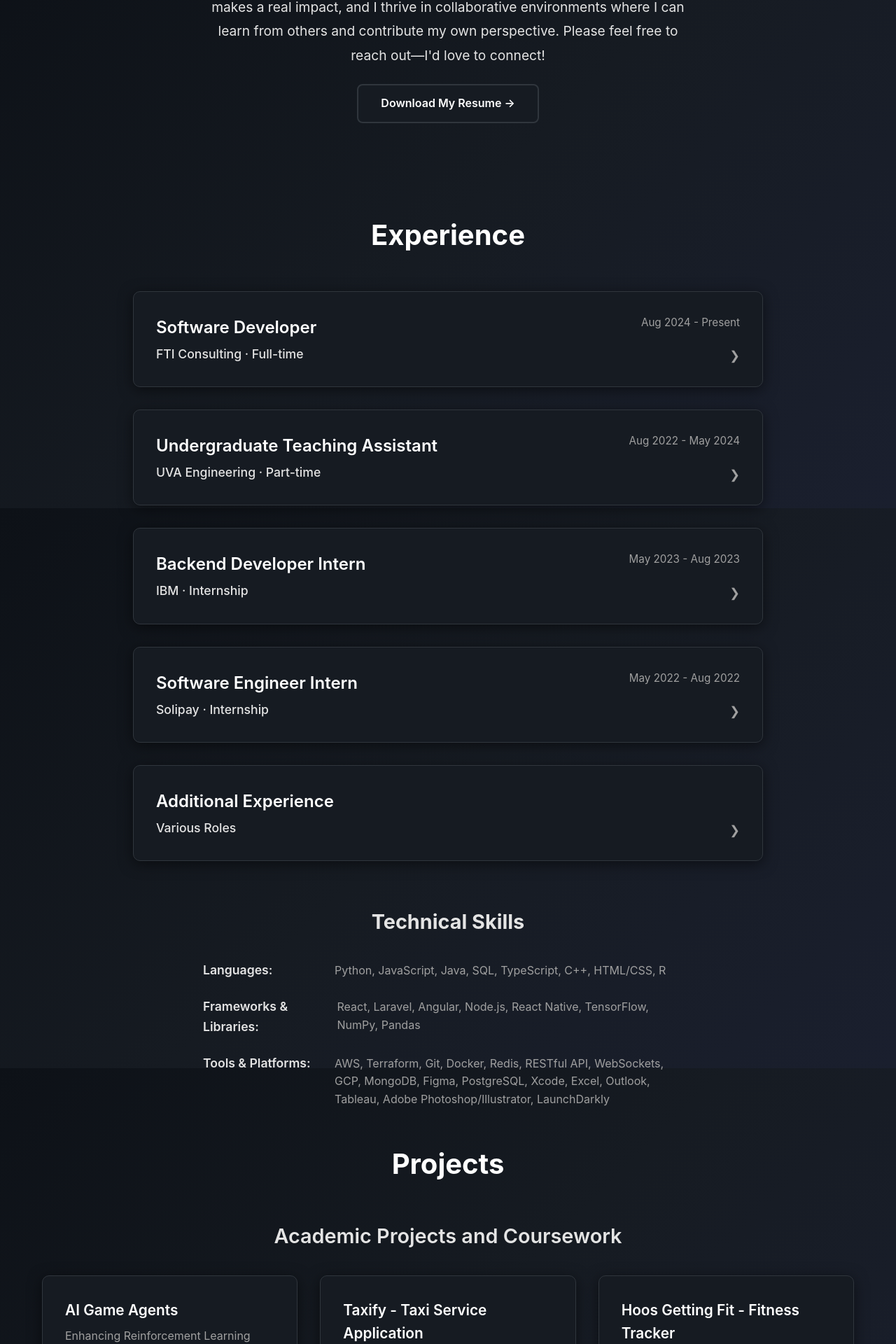
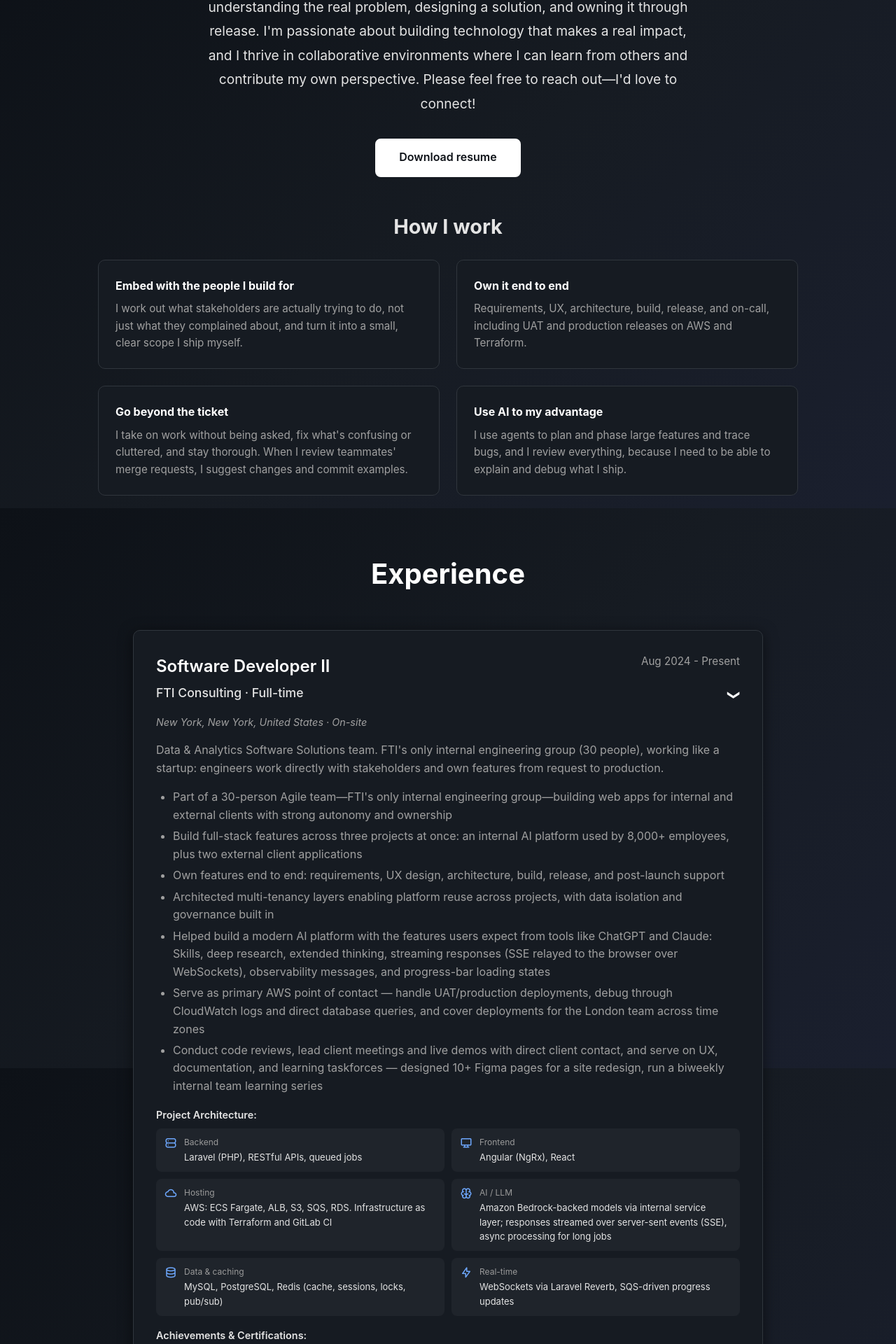
Before and after one commit to lizatrundle/lizatrundle.github.io, a React (Vite) app: page / in a window 1280 px wide. Shown: the part 874-2794 px from the top of the page at 70% size. Built offline with nearby package versions, Linux system fonts and the light colour scheme.

Commit message:
#updates

```diff
--- a/src/App.jsx
+++ b/src/App.jsx
@@ -3,6 +3,7 @@ import Header from './components/Header'
 import About from './components/About'
 import Education from './components/Education'
 import Experience from './components/Experience'
+import Work from './components/Work'
 import Projects from './components/Projects'
 import BeyondCode from './components/BeyondCode'
 import Contact from './components/Contact'
@@ -15,13 +16,14 @@ function App() {
       <main>
         <About />
         <Experience />
+        <Work />
         <Projects />
         <Education />
         <BeyondCode />
         <Contact />
       </main>
       <footer>
-        <p>&copy; 2026 My Portfolio. All rights reserved.</p>
+        <p>&copy; {new Date().getFullYear()} Liza Trundle</p>
       </footer>
     </div>
   )
--- a/src/components/About.css
+++ b/src/components/About.css
@@ -74,3 +74,72 @@
     font-size: 1.1rem;
   }
 }
+
+
+.eyebrow {
+  text-align: center;
+  text-transform: uppercase;
+  letter-spacing: 0.12em;
+  font-size: 0.8rem;
+  color: var(--text-secondary);
+  margin-bottom: 0.5rem;
+}
+
+.cta-row {
+  display: flex;
+  flex-wrap: wrap;
+  justify-content: center;
+  gap: 1rem;
+  margin: 2rem 0 3rem;
+}
+
+.cta-row .resume-link {
+  margin: 0;
+}
+
+.resume-link.primary {
+  background: var(--primary-color);
+  color: var(--bg-primary);
+  border-color: var(--primary-color);
+}
+
+.resume-link.primary:hover {
+  background: var(--secondary-color);
+}
+
+.about-subhead {
+  text-align: center;
+  font-size: 1.8rem;
+  color: var(--secondary-color);
+  margin-bottom: 1.5rem;
+}
+
+.strengths-grid {
+  display: flex;
+  flex-wrap: wrap;
+  justify-content: center;
+  gap: 1.5rem;
+  max-width: 1000px;
+  margin: 0 auto;
+}
+
+.strength-card {
+  flex: 0 1 calc((100% - 1.5rem) / 2);
+  min-width: 260px;
+  background: var(--bg-secondary);
+  border: 1px solid var(--border-color);
+  border-radius: 10px;
+  padding: 1.5rem;
+}
+
+.strength-card h4 {
+  color: var(--primary-color);
+  margin-bottom: 0.5rem;
+}
+
+.strength-card p {
+  color: var(--text-secondary);
+  font-size: 0.95rem;
+}
+
+.about .intro + .intro { margin-top: 1rem; }
--- a/src/components/About.jsx
+++ b/src/components/About.jsx
@@ -1,5 +1,24 @@
 import React from 'react'
 import './About.css'
+
+const strengths = [
+  {
+    title: 'Embed with the people I build for',
+    text: 'I work out what stakeholders are actually trying to do, not just what they complained about, and turn it into a small, clear scope I ship myself.'
+  },
+  {
+    title: 'Own it end to end',
+    text: 'Requirements, UX, architecture, build, release, and on-call, including UAT and production releases on AWS and Terraform.'
+  },
+  {
+    title: 'Go beyond the ticket',
+    text: "I take on work without being asked, fix what's confusing or cluttered, and stay thorough. When I review teammates' merge requests, I suggest changes and commit examples."
+  },
+  {
+    title: 'Use AI to my advantage',
+    text: 'I use agents to plan and phase large features and trace bugs, and I review everything, because I need to be able to explain and debug what I ship.'
+  }
+]
 
 function About() {
   return (
@@ -8,11 +27,24 @@ function About() {
         <img src="/profile-photo.jpg" alt="Liza Trundle" className="profile-photo" />
         <h2>About Me</h2>
         <p className="intro">
-         Hi! My name is Elizabeth (Liza) Trundle, and I'm a software developer currently working in New York City. Originally from Charlottesville, Virginia, I graduated from the University of Virginia in 2024 with a degree in Computer Science and Data Science, and I've spent the past two years working as a full-stack software engineer. I approach software development with both creativity and dedication, whether I'm designing elegant solutions or tackling complex technical challenges. I'm passionate about building technology that makes a real impact, and I thrive in collaborative environments where I can learn from others and contribute my own perspective. Please feel free to reach out—I'd love to connect!
+          My name is Liza Trundle, and I'm a software developer currently working in New York City. Originally from Charlottesville, Virginia, I graduated from the University of Virginia in 2024 with a degree in Computer Science and a minor in Data Science, and I've spent the past two years as a full-stack software engineer building an internal AI platform and client-facing products. I approach software development with both creativity and dedication, and I'm at my best working directly with the people who use what I build: understanding the real problem, designing a solution, and owning it through release. I'm passionate about building technology that makes a real impact, and I thrive in collaborative environments where I can learn from others and contribute my own perspective. Please feel free to reach out—I'd love to connect!
         </p>
-        <a href="/Resume2026.pdf" download="Liza_Trundle_Resume_2026.pdf" className="resume-link">
-          Download My Resume →
-        </a>
+
+        <div className="cta-row">
+          <a href="/Resume2026.pdf" download="Liza_Trundle_Resume_2026.pdf" className="resume-link primary">
+            Download resume
+          </a>
+        </div>
+
+        <h3 className="about-subhead">How I work</h3>
+        <div className="strengths-grid">
+          {strengths.map(s => (
+            <div key={s.title} className="strength-card">
+              <h4>{s.title}</h4>
+              <p>{s.text}</p>
+            </div>
+          ))}
+        </div>
       </div>
     </section>
   )
--- a/src/components/Experience.jsx
+++ b/src/components/Experience.jsx
@@ -2,7 +2,7 @@ import React, { useState } from 'react'
 import './Experience.css'
 
 function Experience() {
-  const [openCards, setOpenCards] = useState(new Set())
+  const [openCards, setOpenCards] = useState(new Set([1]))
 
   const toggleCard = (id) => {
     setOpenCards(prev => {
@@ -16,34 +16,35 @@ function Experience() {
     {
       id: 1,
       company: "FTI Consulting",
-      role: "Software Developer",
+      role: "Software Developer II",
       type: "Full-time",
       dates: "Aug 2024 - Present",
       location: "New York, New York, United States · On-site",
-      description: "Forensic Litigation and Consulting Department, Data & Analytics Software Solutions Team",
+      description: "Data & Analytics Software Solutions team. FTI's only internal engineering group (30 people), working like a startup: engineers work directly with stakeholders and own features from request to production.",
       responsibilities: [
         "Part of a 30-person Agile team—FTI's only internal engineering group—building web apps for internal and external clients with strong autonomy and ownership",
         "Build full-stack features across three projects at once: an internal AI platform used by 8,000+ employees, plus two external client applications",
+        "Own features end to end: requirements, UX design, architecture, build, release, and post-launch support",
         "Architected multi-tenancy layers enabling platform reuse across projects, with data isolation and governance built in",
-        "Helped build a modern AI platform with the features users expect from tools like ChatGPT and Claude: Skills, deep research, extended thinking, streaming responses, observability messages, and progress-bar loading states",
+        "Helped build a modern AI platform with the features users expect from tools like ChatGPT and Claude: Skills, deep research, extended thinking, streaming responses (SSE relayed to the browser over WebSockets), observability messages, and progress-bar loading states",
         "Serve as primary AWS point of contact — handle UAT/production deployments, debug through CloudWatch logs and direct database queries, and cover deployments for the London team across time zones",
-        "Conduct code reviews, attend client meetings with direct client contact, and serve on UX, documentation, and learning taskforces — designed 10+ Figma pages for a site redesign, run a biweekly internal team learning series"
+        "Conduct code reviews, lead client meetings and live demos with direct client contact, and serve on UX, documentation, and learning taskforces — designed 10+ Figma pages for a site redesign, run a biweekly internal team learning series"
       ],
       architecture: [
-        { label: "Backend", value: "Laravel (PHP), RESTful APIs", icon: "ti-server" },
-        { label: "Frontend", value: "Angular, React", icon: "ti-device-desktop" },
-        { label: "Hosting", value: "AWS (EC2, S3, SQS) — infrastructure managed with Terraform", icon: "ti-cloud" },
-        { label: "AI / LLM", value: "Amazon Bedrock, async query processing", icon: "ti-brain" },
-        { label: "Data & caching", value: "MySQL, PostgreSQL, Redis (cache, sessions, pub/sub)", icon: "ti-database" },
-        { label: "Real-time", value: "WebSockets via Laravel Reverb", icon: "ti-bolt" }
+        { label: "Backend", value: "Laravel (PHP), RESTful APIs, queued jobs", icon: "ti-server" },
+        { label: "Frontend", value: "Angular (NgRx), React", icon: "ti-device-desktop" },
+        { label: "Hosting", value: "AWS: ECS Fargate, ALB, S3, SQS, RDS. Infrastructure as code with Terraform and GitLab CI", icon: "ti-cloud" },
+        { label: "AI / LLM", value: "Amazon Bedrock-backed models via internal service layer; responses streamed over server-sent events (SSE), async processing for long jobs", icon: "ti-brain" },
+        { label: "Data & caching", value: "MySQL, PostgreSQL, Redis (cache, sessions, locks, pub/sub)", icon: "ti-database" },
+        { label: "Real-time", value: "WebSockets via Laravel Reverb, SQS-driven progress updates", icon: "ti-bolt" }
       ],
       certifications: [
-        "Led Lightning Talks taskforce—organized speakers, introduced new topics, and hosted sessions",
+        "Led the Lightning Talks taskforce: organized speakers, introduced topics, and hosted sessions",
         "Professional development: Public Speaking, Project Management, and Figma courses",
         "How To Modernize Legacy UX (Without Breaking Everything)",
-        "AWS Skills Centers: Becoming an AI Practitioner - Part 1 - Introduction to AI (July 2026)"
+        "AWS Skills Centers: Becoming an AI Practitioner, Part 1 - Introduction to AI"
       ],
-      skills: ["SQL", "Laravel", "Angular", "React", "AWS", "Terraform", "Bedrock", "Figma", "Excel","Gitlab", "WebSockets", "SQS", "Reverb", "Model Prompting", "Redis"]
+      skills: ["Laravel", "Angular", "React", "SQL", "AWS", "Terraform", "Bedrock", "WebSockets", "SQS", "Redis", "Microsoft Graph", "ETL", "Figma", "GitLab", "LaunchDarkly", "Client Demos"]
     },
     {
       id: 2,
@@ -195,19 +196,31 @@ function Experience() {
           })}
         </div>
         <div className="skills-section">
-          <h3>Technical Skills</h3>
+          <h3>Skills</h3>
           <div className="skills-list">
             <div className="skill-category">
-              <h4>Languages:</h4>
-              <p>Python, JavaScript, Java, SQL, TypeScript, C++, HTML/CSS, R</p>
+              <h4>Customer & product:</h4>
+              <p>Requirements gathering, live demos, scoping ambiguous requests, UX design (Figma), stakeholder communication, documentation, UAT</p>
             </div>
             <div className="skill-category">
-              <h4>Frameworks & Libraries:</h4>
-              <p>React, Laravel, Angular, Node.js, React Native, TensorFlow, NumPy, Pandas</p>
+              <h4>AI & application layer:</h4>
+              <p>LLM query processing, response streaming, skills and artifacts, Bedrock-backed models, AI coding agents, rendering and guardrails for model output</p>
             </div>
             <div className="skill-category">
-              <h4>Tools & Platforms:</h4>
-              <p>AWS, Terraform, Git, Docker, Redis, RESTful API, WebSockets, GCP, MongoDB, Figma, PostgreSQL, Xcode, Excel, Outlook, Tableau, Adobe Photoshop/Illustrator, LaunchDarkly</p>
+              <h4>Cloud & operations:</h4>
+              <p>AWS (ECS, S3, IAM, RDS, SQS, CloudWatch), Terraform, Docker, GitLab CI, LaunchDarkly, production debugging</p>
+            </div>
+            <div className="skill-category">
+              <h4>Data & integrations:</h4>
+              <p>ETL pipelines, SQL, Microsoft Graph API, REST APIs, Redis, PostgreSQL, MySQL, MongoDB, Pandas</p>
+            </div>
+            <div className="skill-category">
+              <h4>Languages:</h4>
+              <p>Python, JavaScript, TypeScript, PHP, Java, SQL, C++, HTML/CSS, R</p>
+            </div>
+            <div className="skill-category">
+              <h4>Frameworks:</h4>
+              <p>Laravel, Angular, React, Node.js, React Native, Filament, TensorFlow, NumPy</p>
             </div>
           </div>
         </div>
--- a/src/components/Header.jsx
+++ b/src/components/Header.jsx
@@ -8,9 +8,10 @@ function Header() {
         <h1 className="logo">LIZA TRUNDLE</h1>
         <ul className="nav-links">
           <li><a href="#about">About</a></li>
+          <li><a href="#experience">Experience</a></li>
+          <li><a href="#work">Work</a></li>
+          <li><a href="#projects">Projects</a></li>
           <li><a href="#education">Education</a></li>
-          <li><a href="#experience">Experience</a></li>
-          <li><a href="#projects">Projects</a></li>
           <li><a href="#beyond-code">Beyond Code</a></li>
           <li><a href="#contact">Contact</a></li>
         </ul>
--- a/src/components/Projects.jsx
+++ b/src/components/Projects.jsx
@@ -2,6 +2,16 @@ import React from 'react'
 import './Projects.css'
 
 function Projects() {
+  const personalProjects = [
+    {
+      id: 0,
+      title: "Personal Spending Analyzer",
+      description: "Pulls CSV exports from three banks and payment apps into one schema, with a React dashboard for category breakdowns, spending trends, and recategorizing transactions.",
+      technologies: ["Python", "Flask", "React", "ETL"],
+      link: "https://github.com/lizatrundle/spending-analyzer"
+    }
+  ]
+
   const academicProjects = [
     {
       id: 1,
@@ -47,15 +57,21 @@ function Projects() {
     }
   ]
 
+  const allProjects = [
+    ...personalProjects.map(p => ({ ...p, type: 'Personal' })),
+    ...academicProjects.map(p => ({ ...p, type: 'Academic' }))
+  ]
+
   return (
     <section id="projects" className="projects">
       <div className="container">
         <h2>Projects</h2>
 
-        <h3 className="project-category">Academic Projects and Coursework</h3>
+        <p className="projects-intro">Projects outside of work, including personal and academic</p>
         <div className="projects-grid">
-          {academicProjects.map(project => (
-            <div key={project.id} className="project-card">
+          {allProjects.map(project => (
+            <div key={`${project.type}-${project.id}`} className="project-card">
+              <span className={`project-label ${project.type.toLowerCase()}`}>{project.type}</span>
               <h4>{project.title}</h4>
               <p>{project.description}</p>
               <div className="technologies">
@@ -72,7 +88,7 @@ function Projects() {
 
         <div className="professional-note">
           <p>
-            <strong>Note:</strong> My professional projects are under confidentiality agreements and not available in public repositories. Details available in my experience section above.
+            <strong>Note:</strong> My professional projects are under confidentiality agreements and not available in public repositories. See Experience and Selected Work above for what I can share.
           </p>
         </div>
       </div>
--- /dev/null
+++ b/src/components/Work.css
@@ -0,0 +1,56 @@
+.work {
+  padding: 3rem 0;
+  position: relative;
+}
+
+.work h2 {
+  font-size: 2.5rem;
+  margin-bottom: 1rem;
+  color: var(--primary-color);
+  text-align: center;
+  font-weight: 700;
+}
+
+.work-intro {
+  max-width: 700px;
+  margin: 0 auto 2.5rem;
+  text-align: center;
+  color: var(--text-secondary);
+}
+
+.work-list {
+  max-width: 800px;
+  margin: 0 auto;
+  padding-left: 1.25rem;
+  display: flex;
+  flex-direction: column;
+  gap: 1.1rem;
+}
+
+.work-list li {
+  line-height: 1.6;
+}
+
+.work-list strong {
+  color: var(--primary-color);
+  margin-right: 0.4rem;
+}
+
+.work-list span {
+  color: var(--text-secondary);
+}
+
+.work-cta {
+  max-width: 800px;
+  margin: 2rem auto 0;
+  text-align: center;
+  color: var(--text-secondary);
+}
+
+.work-cta a {
+  color: var(--primary-color);
+}
+
+@media (max-width: 768px) {
+  .work h2 { font-size: 2rem; }
+}
--- /dev/null
+++ b/src/components/Work.jsx
@@ -0,0 +1,58 @@
+import React from 'react'
+import './Work.css'
+
+// Client and product names are intentionally generic (confidentiality).
+const work = [
+  {
+    title: 'SharePoint folder sync',
+    text: 'Keeps AI answers current with source documents. Fail-closed deletes, and sync time cut from ~33s to under 1s. Ongoing, multi-phase, multi-month, with continuous iteration.'
+  },
+  {
+    title: 'Data retention and legal hold',
+    text: 'Config-driven framework that deletes data on schedule while guaranteeing held data is never touched. Ongoing, multi-phase, multi-month, with continuous iteration.'
+  },
+  {
+    title: 'Real-time AI streaming and reliability',
+    text: 'Model responses streamed over SSE and WebSockets, with global alerts and a timeout sweeper so users never sit on a stuck spinner.'
+  },
+  {
+    title: 'Artifacts and marketplace',
+    text: 'Publishing, sharing, and bookmarking for AI-generated outputs like HTML pages and CSVs, with permissions and tenant gating. Built across several phases.'
+  },
+  {
+    title: 'Document upload and ingestion visibility',
+    text: 'Batch upload with live progress and clear per-file failure reasons, so users can see what happened instead of guessing.'
+  },
+  {
+    title: 'Client data ETL',
+    text: 'Monthly pipeline that validates messy client files before they reach production, because incentive pay depends on them.'
+  }
+]
+
+function Work() {
+  return (
+    <section id="work" className="work">
+      <div className="container">
+        <h2>Selected Work</h2>
+        <p className="work-intro">
+          Selected large features I owned end to end.
+        </p>
+
+        <ul className="work-list">
+          {work.map(w => (
+            <li key={w.title}>
+              <strong>{w.title}</strong>
+              <span>{w.text}</span>
+            </li>
+          ))}
+        </ul>
+
+        <p className="work-cta">
+          I'd love to go more in depth on any of these. <a href="mailto:lizatrundle@gmail.com">Get in touch</a>.
+        </p>
+      </div>
+    </section>
+  )
+}
+
+export default Work
--- a/src/index.css
+++ b/src/index.css
@@ -40,3 +40,18 @@ html {
   margin: 0 auto;
   padding: 0 20px;
 }
+
+
+:focus-visible {
+  outline: 2px solid #7dd3fc;
+  outline-offset: 3px;
+}
+
+section[id] {
+  scroll-margin-top: 90px;
+}
+
+@media (prefers-reduced-motion: reduce) {
+  html { scroll-behavior: auto; }
+  * { transition: none !important; animation: none !important; }
+}
```
Also changed, not shown: index.html (+7 -1 lines), src/components/Header.css (+11 -1 lines), src/components/Projects.css (+27 -1 lines), 1 other file (tests, documents, lock files or other folders).
